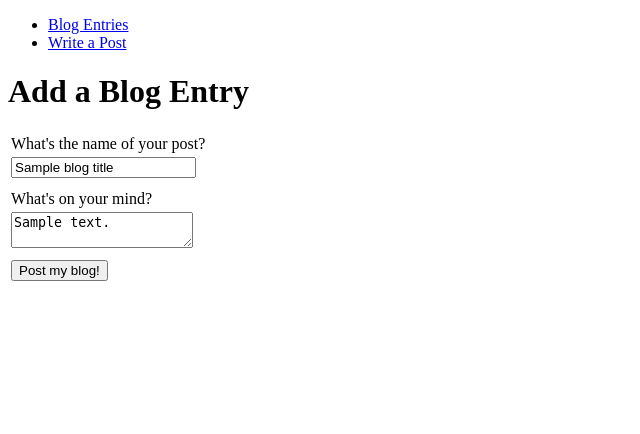
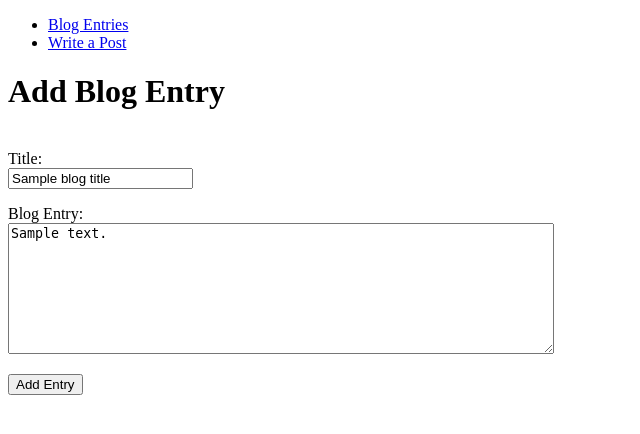
Before and after one commit to ttitus72372/Blogz, a Flask app: template templates/newpost.html in a window 1280 px wide. Shown: the top 434 px of the page, without its empty margins (0-640 px from the left). Run offline with Flask 2, Linux system fonts and the light colour scheme; the template is opened without the code that fills it: most values are stand-ins (such as "Sample title", 1, 10 or a date in 2020).

Commit message:
IT WORKSgit add .git add .

```diff
--- a/main.py
+++ b/main.py
@@ -1,9 +1,8 @@
 from flask import Flask, request, redirect, render_template, session, flash
 from flask_sqlalchemy import SQLAlchemy
 import cgi
-
 app = Flask(__name__)
-app.config['DEBUG'] = True      # displays runtime errors in the browser, too
+app.config['DEBUG'] = True
 app.config['SQLALCHEMY_DATABASE_URI'] = 'mysql+pymysql://builder:builder@localhost:3306/buildAblog'
 app.config['SQLALCHEMY_ECHO'] = True
 
@@ -18,43 +17,47 @@ class Blog(db.Model):
         self.title = title
         self.post = post
 
-@app.route("/blog", methods=['GET', 'POST'])
-def blogs():
-    post_id = request.args.get('id')
-    title = "Build a Blog"
+@app.route('/')
+def index():
+    return redirect('/blog')
 
-    if post_id:
-        blog = Blog.query.filter_by(id = pots_id).all()
-        return render_template('blog.html', title = title, blog = blog, post_id = post_id)
+
+
+@app.route('/blog')
+def blog():
+    blog_id = request.args.get('id')
+
+    if blog_id == None:
+        posts = Blog.query.all()
+        return render_template('blog.html', posts=posts, title='Build-a-blog')
     else:
-        blog = Blog.query.order_by(Blog.id.desc()).all()
-        return render_template('blog.html', title = title, blog = blog)
+        post = Blog.query.get(blog_id)
+        body = Blog.query.get(blog_id)
+        return render_template('post.html', post=post, body=body, title='Blog Entry')
 
-@app.route("/newpost", methods=['GET', 'POST'])
-def create_new_post():
-    blog_title = ""
-    blog_content = ""
-    title_error = ""
-    content_error = ""
+@app.route('/newpost', methods=['POST', 'GET'])
+def new_post():
+    if request.method == 'POST':
+        blog_title = request.form['blog-title']
+        blog_body = request.form['blog-entry']
+        title_error = ''
+        body_error = ''
 
-    if request.method == 'POST':
-        blog_title = request.form['blog_title']
-        blog_content = request.form['blog_content']
-        new_post = Blog[blog_title, blog_content]
+        if not blog_title:
+            title_error = "Please enter a blog title"
+        if not blog_body:
+            body_error = "Please enter a blog entry"
 
-        if blog_title == "":
-            title_error = "Please enter a title!"
+        if not body_error and not title_error:
+            new_entry = Blog(blog_title, blog_body)
+            db.session.add(new_entry)
+            db.session.commit()
+            return redirect('/blog?id={}'.format(new_entry.id))
+        else:
+            return render_template('newpost.html', title='New Entry', title_error=title_error, body_error=body_error,
+                blog_title=blog_title, blog_body=blog_body)
 
-        if blog_content == "":
-            content_error = "Please enter a post!"
+    return render_template('newpost.html', title='New Entry')
 
-        if title_error == "" and content_error == "":
-            db.session.add(new_post)
-            db.session.commit()
-
-            return redirect('/?id={}'.format(new_post.id))
-
-    return render_template('newpost.html', title = "Add a new post", blog_title = blog_title, blog_content = blog_content, title_error = title_error, content_error = content_error)
-
-if __name__ == "__main__":
+if  __name__ == "__main__":
     app.run()
--- a/templates/newpost.html
+++ b/templates/newpost.html
@@ -1,35 +1,19 @@
-{% extends 'base.html' %}
+{% extends "base.html" %}
 
 {% block content %}
-<h1>Add a Blog Entry</h1>
-<form action="/newpost" method="POST">
-    <table>
-        <tr>
-            <td><label for="blog_title">What's the name of your post?</label></td>
-        </tr>
-        <tr>
-            <td><input type="text" name="blog_title" id="blog_title" value="{{blog_title}}" /></td>
-        </tr>
-        <tr>
-            <td class="error">{{title_error}}</td>
-        </tr>
-        <tr>
-            <td></td>
-        </tr>
-        <tr>
-            <td><label for="blog_content">What's on your mind?</label></td>
-        </tr>
-        <tr>
-            <td colspan="2"><textarea name="blog_content" id="blog_content" wrap="hard">{{blog_content}}</textarea></td>
-        </tr>
-        <tr>
-            <td class="error">{{content_error}}</td>
-        </tr>
-        <tr>
-            <td><input type="submit" value="Post my blog!" /></td>
-        </tr>
-    </table>
-</form>
-
-
+    <h1>Add Blog Entry</h1>
+    <br>
+    <form method='post'>
+        <label>Title:
+            <br>
+            <input type="text" name='blog-title' value="{{blog_title}}">
+        </label>
+        <p class="error">{{title_error}}</p>
+        <label>Blog Entry:
+            <br>
+            <textarea name="blog-entry" style="width:540px; height:125px;">{{blog_body}}</textarea>
+        </label>
+        <p class="error">{{body_error}}</p>
+        <input type="submit" value='Add Entry'>
+    </form>
 {% endblock %}
```
Also changed, not shown: templates/blog.html (+16 -11 lines), templates/post.html (added, +8 -0 lines).
